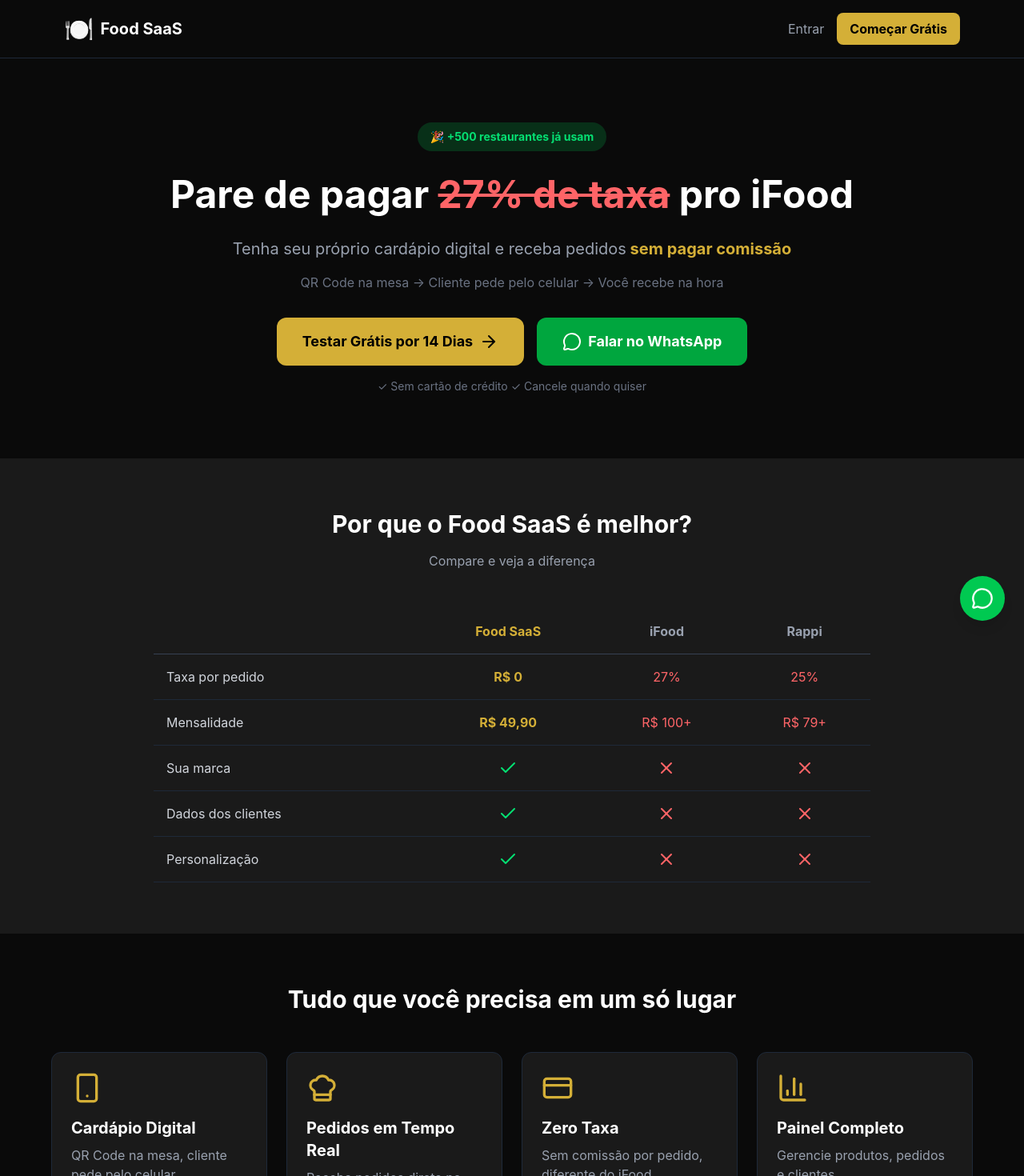
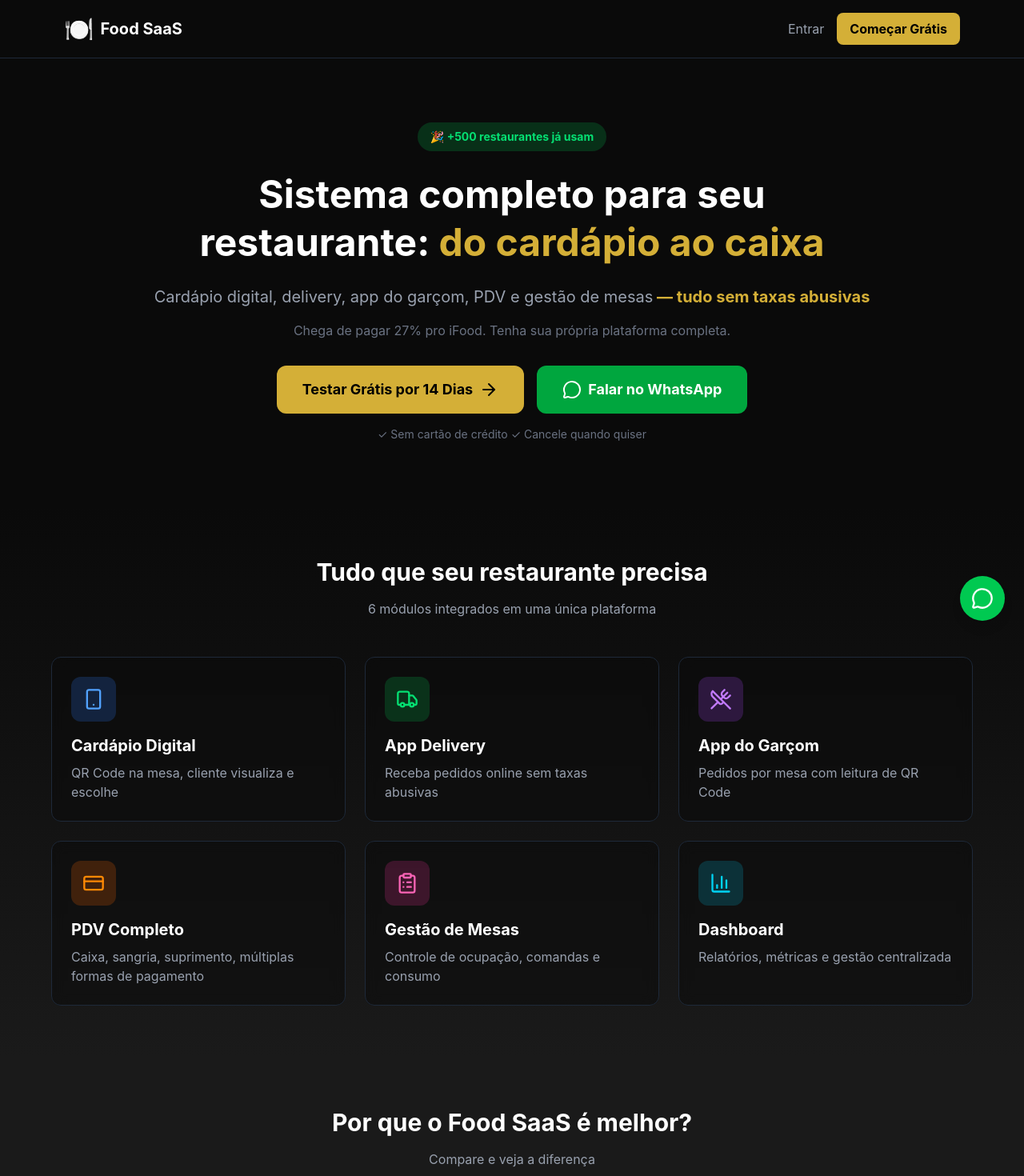
Before and after one commit to engenhariaandrereis01-ai/food-saas, a React (Vite) app: page / in a window 1280 px wide. Shown: the top 1470 px of the page at 80% size. Built offline with nearby package versions, Linux system fonts and the light colour scheme.

Commit message:
Epic1: Redesign Landing Page - sistema completo de restaurantes

```diff
--- a/index.html
+++ b/index.html
@@ -5,16 +5,17 @@
     <meta name="viewport" content="width=device-width, initial-scale=1.0, maximum-scale=1.0, user-scalable=no" />
 
     <!-- SEO -->
-    <title>Império das Porções - Cardápio Digital</title>
-    <meta name="description" content="Peça as melhores porções de Cariacica! Frango, batata, calabresa e muito mais. Delivery rápido." />
-    <meta name="keywords" content="porções, delivery, Cariacica, frango, batata, calabresa, restaurante" />
-    <meta name="author" content="Império das Porções" />
+    <title>Food SaaS - Sistema Completo para Restaurantes</title>
+    <meta name="description" content="Sistema completo para restaurantes: cardápio digital, delivery, app do garçom, PDV e gestão de mesas. Sem taxas abusivas!" />
+    <meta name="keywords" content="sistema restaurante, cardápio digital, delivery, app garçom, PDV, gestão mesas, comandas, sem taxa" />
+    <meta name="author" content="Food SaaS" />
 
     <!-- Open Graph (Facebook/WhatsApp) -->
-    <meta property="og:title" content="Império das Porções - Cardápio Digital" />
-    <meta property="og:description" content="As melhores porções de Cariacica! Peça agora pelo nosso cardápio digital." />
+    <meta property="og:title" content="Food SaaS - Sistema Completo para Restaurantes" />
+    <meta property="og:description" content="Cardápio digital, delivery, app do garçom, PDV e gestão de mesas. Tudo sem taxas abusivas!" />
     <meta property="og:type" content="website" />
     <meta property="og:locale" content="pt_BR" />
+
 
     <!-- PWA -->
     <link rel="manifest" href="/manifest.json" />
--- a/src/pages/public/Landing.jsx
+++ b/src/pages/public/Landing.jsx
@@ -3,25 +3,39 @@
 import {
     ChefHat, Smartphone, CreditCard, BarChart3, ArrowRight, Check,
     X, MessageCircle, Star, Users, TrendingUp, Shield, Clock, Zap,
-    ChevronDown, ChevronUp
+    ChevronDown, ChevronUp, UtensilsCrossed, Truck, ClipboardList, Monitor
 } from 'lucide-react'
 
 export function Landing() {
     const [faqAberto, setFaqAberto] = useState(null)
 
+    // Módulos do Sistema
+    const modulos = [
+        { icon: Smartphone, title: 'Cardápio Digital', desc: 'QR Code na mesa, cliente visualiza e escolhe', cor: 'bg-blue-500/20 text-blue-400' },
+        { icon: Truck, title: 'App Delivery', desc: 'Receba pedidos online sem taxas abusivas', cor: 'bg-green-500/20 text-green-400' },
+        { icon: UtensilsCrossed, title: 'App do Garçom', desc: 'Pedidos por mesa com leitura de QR Code', cor: 'bg-purple-500/20 text-purple-400' },
+        { icon: CreditCard, title: 'PDV Completo', desc: 'Caixa, sangria, suprimento, múltiplas formas de pagamento', cor: 'bg-orange-500/20 text-orange-400' },
+        { icon: ClipboardList, title: 'Gestão de Mesas', desc: 'Controle de ocupação, comandas e consumo', cor: 'bg-pink-500/20 text-pink-400' },
+        { icon: BarChart3, title: 'Dashboard', desc: 'Relatórios, métricas e gestão centralizada', cor: 'bg-cyan-500/20 text-cyan-400' },
+    ]
+
     const features = [
-        { icon: Smartphone, title: 'Cardápio Digital', desc: 'QR Code na mesa, cliente pede pelo celular' },
-        { icon: ChefHat, title: 'Pedidos em Tempo Real', desc: 'Receba pedidos direto no painel' },
-        { icon: CreditCard, title: 'Zero Taxa', desc: 'Sem comissão por pedido, diferente do iFood' },
-        { icon: BarChart3, title: 'Painel Completo', desc: 'Gerencie produtos, pedidos e clientes' }
+        { icon: Smartphone, title: 'Cardápio + Delivery', desc: 'Seus clientes pedem pelo celular, na mesa ou em casa' },
+        { icon: UtensilsCrossed, title: 'App do Garçom', desc: 'Garçom escaneia QR da mesa e lança pedidos' },
+        { icon: CreditCard, title: 'PDV Completo', desc: 'Caixa, sangria, suprimento e fechamento' },
+        { icon: BarChart3, title: 'Dashboard Inteligente', desc: 'Todos os pedidos em tempo real num só lugar' }
     ]
 
     const comparativo = [
         { recurso: 'Taxa por pedido', nos: 'R$ 0', ifood: '27%', rappi: '25%' },
-        { recurso: 'Mensalidade', nos: 'R$ 49,90', ifood: 'R$ 100+', rappi: 'R$ 79+' },
+        { recurso: 'Mensalidade', nos: 'Desde R$ 49,90', ifood: 'R$ 100+', rappi: 'R$ 79+' },
+        { recurso: 'Cardápio Digital', nos: true, ifood: true, rappi: true },
+        { recurso: 'App do Garçom', nos: true, ifood: false, rappi: false },
+        { recurso: 'PDV / Caixa', nos: true, ifood: false, rappi: false },
+        { recurso: 'Gestão de Mesas', nos: true, ifood: false, rappi: false },
+        { recurso: 'Comandas Integradas', nos: true, ifood: false, rappi: false },
         { recurso: 'Sua marca', nos: true, ifood: false, rappi: false },
         { recurso: 'Dados dos clientes', nos: true, ifood: false, rappi: false },
-        { recurso: 'Personalização', nos: true, ifood: false, rappi: false },
     ]
 
     const depoimentos = [
@@ -29,21 +43,21 @@
             nome: 'João Silva',
             negocio: 'Espetaria do Jão',
             cidade: 'São Paulo, SP',
-            texto: 'Triplicamos os pedidos em 30 dias. Melhor investimento que fiz!',
+            texto: 'Aposentei o bloquinho de papel! Agora o garçom usa o celular e o pedido já aparece na cozinha.',
             estrelas: 5
         },
         {
             nome: 'Maria Oliveira',
             negocio: 'Pizzaria Bella',
             cidade: 'Rio de Janeiro, RJ',
-            texto: 'Economizamos mais de R$ 3.000/mês só em taxas de marketplace.',
+            texto: 'Economizamos R$ 3.000/mês em taxas e ainda ganhamos PDV e controle de mesas!',
             estrelas: 5
         },
         {
             nome: 'Carlos Santos',
             negocio: 'Burger House',
             cidade: 'Belo Horizonte, MG',
-            texto: 'O cliente escaneia, pede e eu só preparo. Simples assim!',
+            texto: 'Delivery e salão integrados. Nunca mais perdi um pedido!',
             estrelas: 5
         }
     ]
@@ -53,21 +67,21 @@
             nome: 'Trial',
             preco: 'Grátis',
             periodo: '14 dias',
-            recursos: ['Cardápio digital', 'Até 20 produtos', 'Pedidos ilimitados', 'Suporte por email'],
+            recursos: ['Cardápio digital', 'App do Garçom', 'Até 20 produtos', 'Pedidos ilimitados', 'Suporte por email'],
             destaque: false
         },
         {
             nome: 'Básico',
             preco: 'R$ 49,90',
             periodo: '/mês',
-            recursos: ['Cardápio digital', 'Até 50 produtos', 'Pedidos ilimitados', 'Personalização completa', 'Suporte por email'],
+            recursos: ['Tudo do Trial +', 'Até 50 produtos', 'PDV Completo', 'Gestão de Mesas', 'Personalização completa'],
             destaque: true
         },
         {
             nome: 'Profissional',
             preco: 'R$ 99,90',
             periodo: '/mês',
-            recursos: ['Produtos ilimitados', 'Pedidos ilimitados', 'Relatórios avançados', 'Múltiplos usuários', 'Suporte prioritário'],
+            recursos: ['Tudo do Básico +', 'Produtos ilimitados', 'Relatórios avançados', 'Múltiplos usuários', 'Suporte prioritário'],
             destaque: false
         }
     ]
@@ -92,6 +106,14 @@
         {
             pergunta: 'Funciona no meu celular?',
             resposta: 'Sim! O painel funciona em qualquer dispositivo com internet: celular, tablet ou computador.'
+        },
+        {
+            pergunta: 'O app do garçom funciona offline?',
+            resposta: 'O app precisa de internet para enviar os pedidos em tempo real, mas funciona em qualquer celular com navegador.'
+        },
+        {
+            pergunta: 'Posso usar só o delivery ou só o controle de mesas?',
+            resposta: 'Sim! Você ativa apenas os módulos que precisa. Restaurante só delivery? Só mesas? Os dois? Você escolhe.'
         }
     ]
 
@@ -125,14 +147,15 @@
                         🎉 +500 restaurantes já usam
                     </div>
                     <h1 className="text-4xl md:text-5xl font-bold mb-6 leading-tight">
-                        Pare de pagar <span className="text-red-400 line-through">27% de taxa</span> pro iFood
+                        Sistema completo para seu restaurante:
+                        <span className="text-[#D4AF37]"> do cardápio ao caixa</span>
                     </h1>
                     <p className="text-xl text-gray-400 mb-4">
-                        Tenha seu próprio cardápio digital e receba pedidos
-                        <span className="text-[#D4AF37] font-bold"> sem pagar comissão</span>
+                        Cardápio digital, delivery, app do garçom, PDV e gestão de mesas
+                        <span className="text-[#D4AF37] font-bold"> — tudo sem taxas abusivas</span>
                     </p>
                     <p className="text-gray-500 mb-8">
-                        QR Code na mesa → Cliente pede pelo celular → Você recebe na hora
+                        Chega de pagar 27% pro iFood. Tenha sua própria plataforma completa.
                     </p>
                     <div className="flex flex-col sm:flex-row gap-4 justify-center">
                         <Link
@@ -153,7 +176,29 @@
                 </div>
             </section>
 
-            {/* Comparativo com concorrentes */}
+            {/* Módulos do Sistema */}
+            <section className="py-16 px-4 bg-gradient-to-b from-[#0a0a0a] to-[#1a1a1a]">
+                <div className="max-w-6xl mx-auto">
+                    <h2 className="text-3xl font-bold text-center mb-4">
+                        Tudo que seu restaurante precisa
+                    </h2>
+                    <p className="text-gray-400 text-center mb-12">6 módulos integrados em uma única plataforma</p>
+
+                    <div className="grid grid-cols-1 md:grid-cols-2 lg:grid-cols-3 gap-6">
+                        {modulos.map((m, i) => (
+                            <div key={i} className="bg-[#0a0a0a]/50 backdrop-blur rounded-xl p-6 border border-gray-800 hover:border-[#D4AF37]/50 transition group">
+                                <div className={`w-14 h-14 rounded-xl ${m.cor.split(' ')[0]} flex items-center justify-center mb-4 group-hover:scale-110 transition`}>
+                                    <m.icon size={28} className={m.cor.split(' ')[1]} />
+                                </div>
+                                <h3 className="text-xl font-bold mb-2">{m.title}</h3>
+                                <p className="text-gray-400">{m.desc}</p>
+                            </div>
+                        ))}
+                    </div>
+                </div>
+            </section>
+
+
             <section className="py-16 px-4 bg-[#1a1a1a]">
                 <div className="max-w-4xl mx-auto">
                     <h2 className="text-3xl font-bold text-center mb-4">
```
